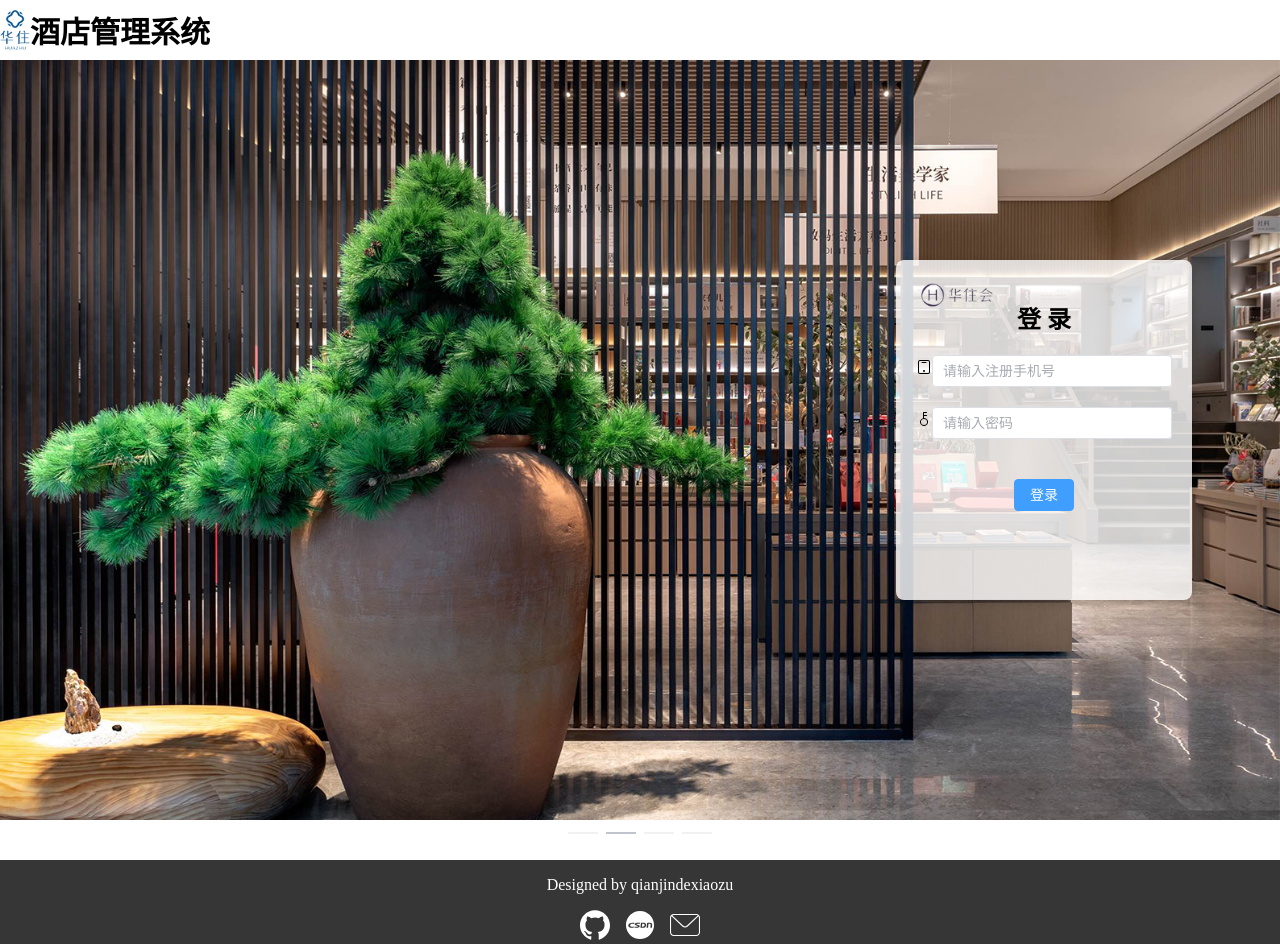
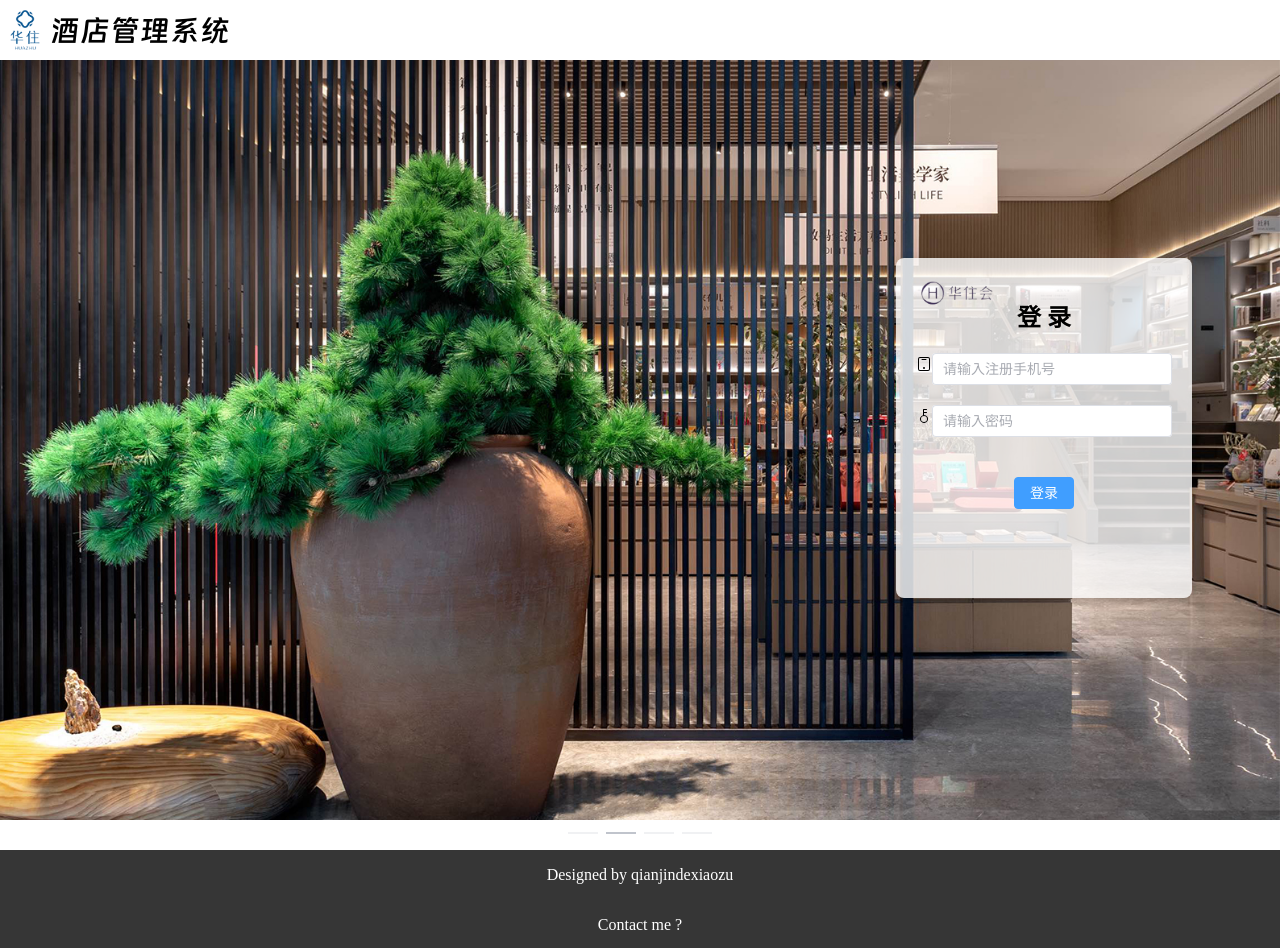
Before and after one commit to qianjindexiaozu/hotel-front, a Vue app: page / in a window 1280 px wide. Shown: the top 948 px of the page. Built offline with nearby package versions, Linux system fonts and the light colour scheme.

Commit message:
login登录初步

```diff
--- a/index.html
+++ b/index.html
@@ -14,10 +14,9 @@
     </div>
     <script type="module" src="/src/main.js"></script>
     <style>
-      body{
-         margin:0;
-         padding:0;
-       }
+      .app{
+        height: 150vh;
+      }
    </style>
   </body>
 </html>
--- a/src/App.vue
+++ b/src/App.vue
@@ -8,5 +8,4 @@ import { RouterLink, RouterView } from 'vue-router'
 
 <style>
 
-
 </style>
--- a/src/components/Footer.vue
+++ b/src/components/Footer.vue
@@ -2,6 +2,7 @@
     <div class="centered">
         <div></div>
         <p>Designed by qianjindexiaozu</p>
+        <p>Contact me ?</p>
         <div class="icon-container">
             <a href="https://github.com/qianjindexiaozu">
                 <img :src="github_svg" width="30" height="30">
@@ -30,8 +31,7 @@
     flex-direction: column;
     align-items: center;
     display: flex;
-    margin: 0;
-    padding: 0;
+    height: 40vh;
 }
 
 .el-footer {
--- a/src/components/Header.vue
+++ b/src/components/Header.vue
@@ -1,6 +1,6 @@
 <template>
     <div class="title">
-        <img :src="logo1" width="30">
+        <img :src="logo1" width="30" style="margin-left: 10px; margin-right: 10px;">
         酒店管理系统
     </div>
 </template>
@@ -24,8 +24,8 @@ export default{
   display: flex;
   align-items: center;
   font-size: 30px;
-  font-family: 'PingFang SC', '苹方', sans-serif;
-  font-weight: bold;
+  font-family: 'Ding', sans-serif;
+  /* font-weight: bold;  */
   color: #000000;
   background-color: rgb(255, 255, 255);
   height: 60px;
--- a/src/components/Login.vue
+++ b/src/components/Login.vue
@@ -26,7 +26,7 @@
                 </div>
 
                 <div style="margin: 20px 0"></div>
-                <el-button type="primary" @click="toHome">登录</el-button>
+                <el-button type="primary" @click="login">登录</el-button>
             </div>
         </div>
     </div>
@@ -40,6 +40,7 @@ import img3 from '@/assets/imgs/3.jpg'
 import img4 from '@/assets/imgs/4.jpg'
 import logo1 from '@/assets/imgs/logo1.png'
 import logo2 from '@/assets/imgs/logo2.png'
+import axios from 'axios'
 
 
 export default {
@@ -55,15 +56,32 @@ export default {
             logo2,
             phone:'',
             password:'',
+            message:'',
         };
     },
     methods:{
-        toHome(){
-            if(this.phone == "15266668888" && this.password == "123456"){
-                this.$router.push({
+        login(){
+            axios.post('http://localhost:8080/user/login',null, {
+                params: {
+                    phone: this.phone,
+                    password: window.btoa(this.password)
+                }
+            })
+            .then(function (response) {
+                console.log(response);
+                if(response.data.code == 0){
+                    this.$router.push({
                     path:"/admin"
-                })
-            }
+                    })
+                }
+                else{
+                    this.message = response.data.message
+                    console.log(this.message)
+                }
+            }.bind(this))
+            .catch(function (error) {
+                console.log(error);
+            });
         }
     }
 };
@@ -72,6 +90,7 @@ export default {
 <style>
 .carousel-container {
   position: relative;
+  height: 100%;
 }
 
 .carousel-image {
@@ -81,7 +100,7 @@ export default {
 }
 
 .el-carousel {
-    height: 100vh; /* 占据整个视口高度 */
+    height: 100%; /* 占据整个视口高度 */
 }
 
 .login-form{
--- a/src/main.js
+++ b/src/main.js
@@ -5,6 +5,7 @@ import axios from 'axios'
 import element from 'element-plus'
 import 'element-plus/dist/index.css';
 import * as ElementPlusIconsVue from '@element-plus/icons-vue'
+import './style.css'
 
 
 const app = createApp(App)
--- /dev/null
+++ b/src/style.css
@@ -0,0 +1,11 @@
+html, body {
+    margin: 0;
+    padding: 0;
+}
+@font-face {
+    font-family: "Ding";
+    /* font-weight: 100; */
+    src: url("./assets/fonts/Ding/cnqIDwcxNih7.woff2") format("woff2"),
+      url("./assets/fonts/Ding/cnqIDwcxNih7.woff") format("woff");
+    font-display: swap;
+  }
--- a/src/views/LoginView.vue
+++ b/src/views/LoginView.vue
@@ -1,9 +1,17 @@
 <template>
-    <Header></Header>
-    <Login></Login>
-    <Footer></Footer>
+    <div class="contianer">
+        <Header></Header>
+        <Login></Login>
+        <Footer></Footer>
+    </div>
 </template>
 
+<style>
+.container{
+    max-height: fit-content;
+}
+
+</style>
 
 <script>
 import Footer from '@/components/Footer.vue';
```
Also changed, not shown: src/assets/fonts/Ding/cnqIDwcxNih7.woff (added), src/assets/fonts/Ding/cnqIDwcxNih7.woff2 (added).
